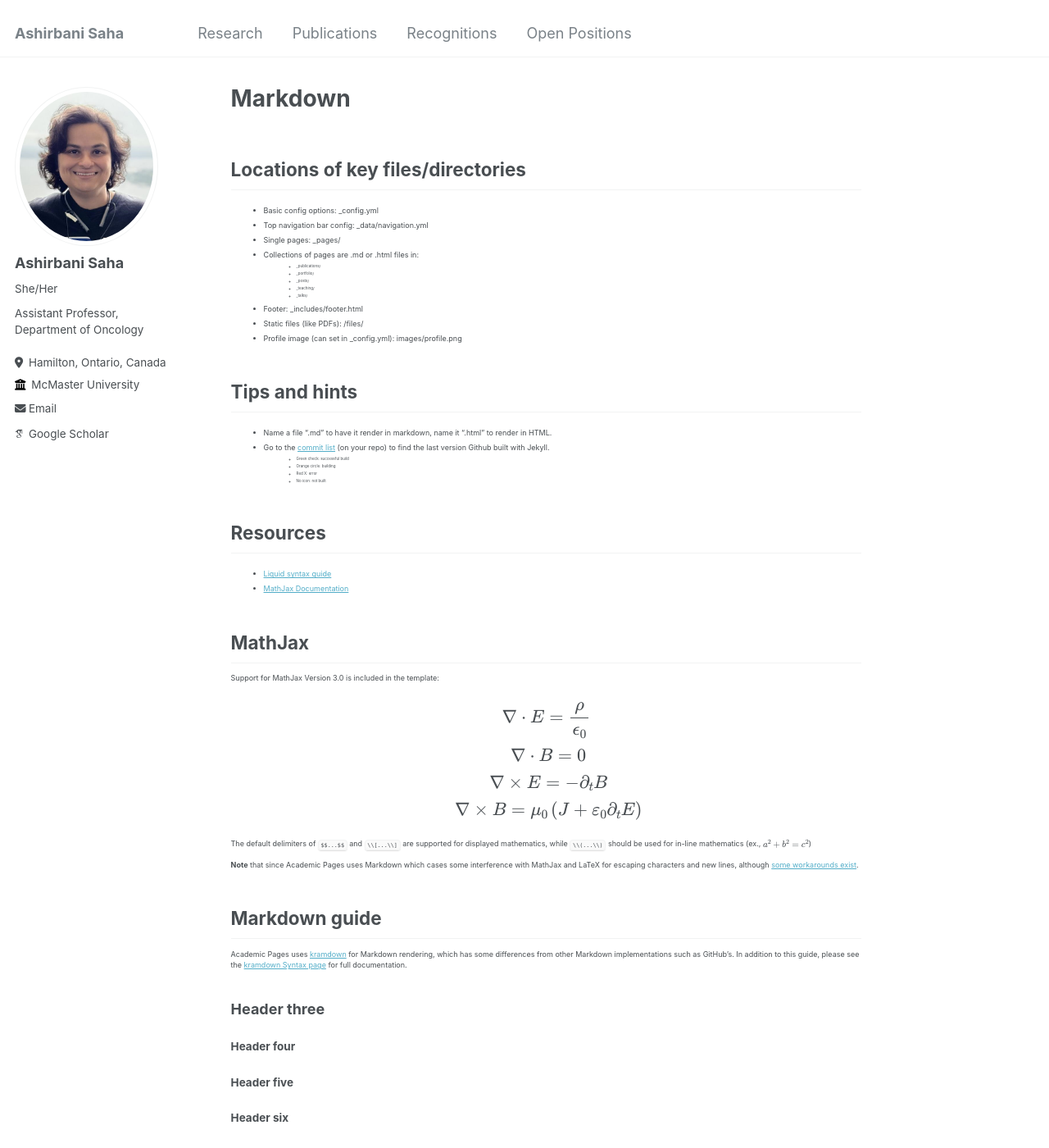
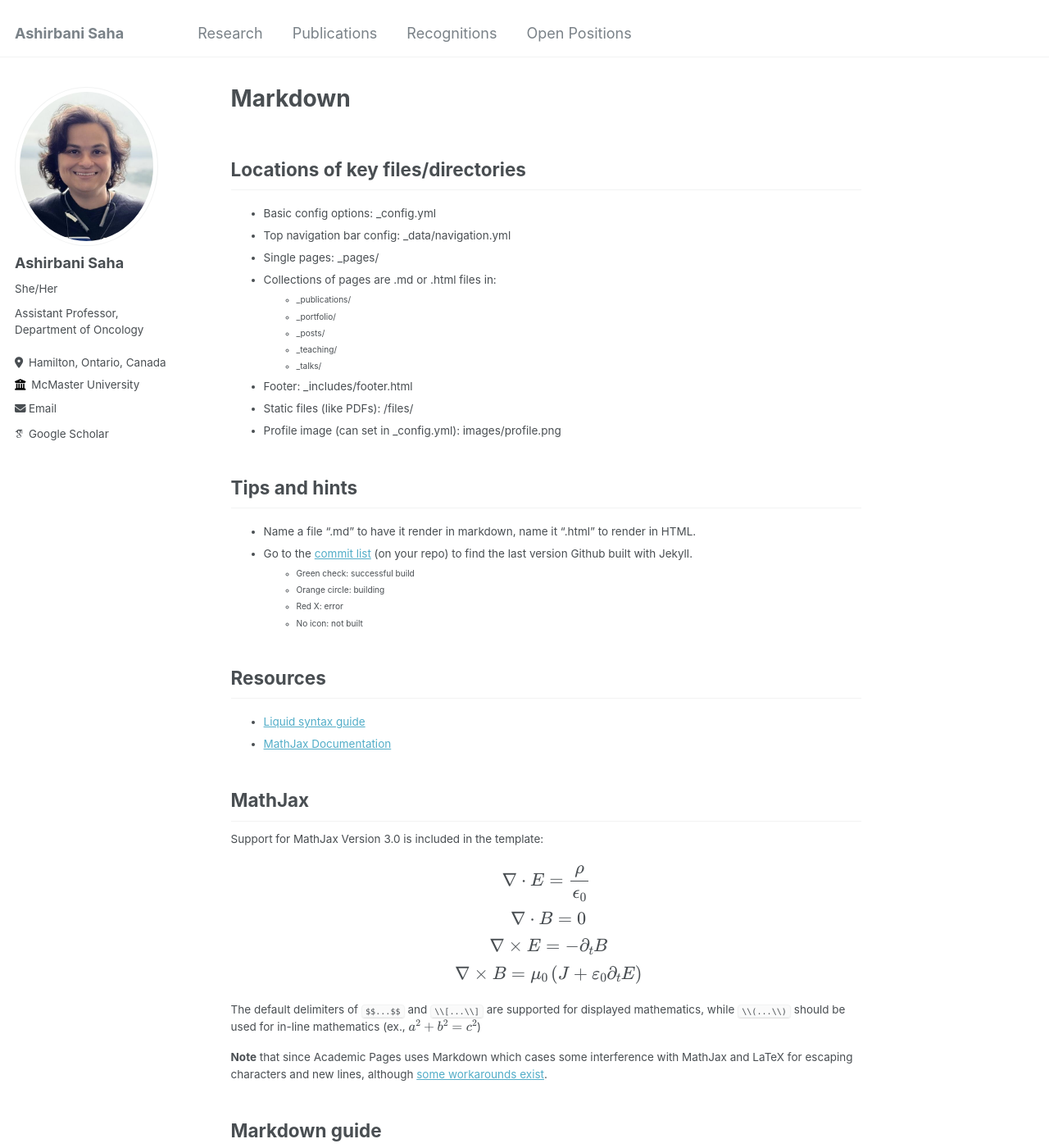
Before and after one commit to asrepo2019/ashirbanisaha, a Jekyll site: the page built from _pages/markdown.md, in a window 1280 px wide and 1400 px high. Shown: the whole window at 82% size. Built offline with Jekyll 4.4.1, drawn with Linux system fonts in a browser that asks for light colours; some web fonts are replaced.

Commit message:
Update _page.scss

```diff
--- a/_sass/_page.scss
+++ b/_sass/_page.scss
@@ -56,7 +56,7 @@
   }
 
   p, li, dl {
-    font-size: 0.5em;
+    font-size: 0.75em;
   }
 
   /* paragraph indents */
```
